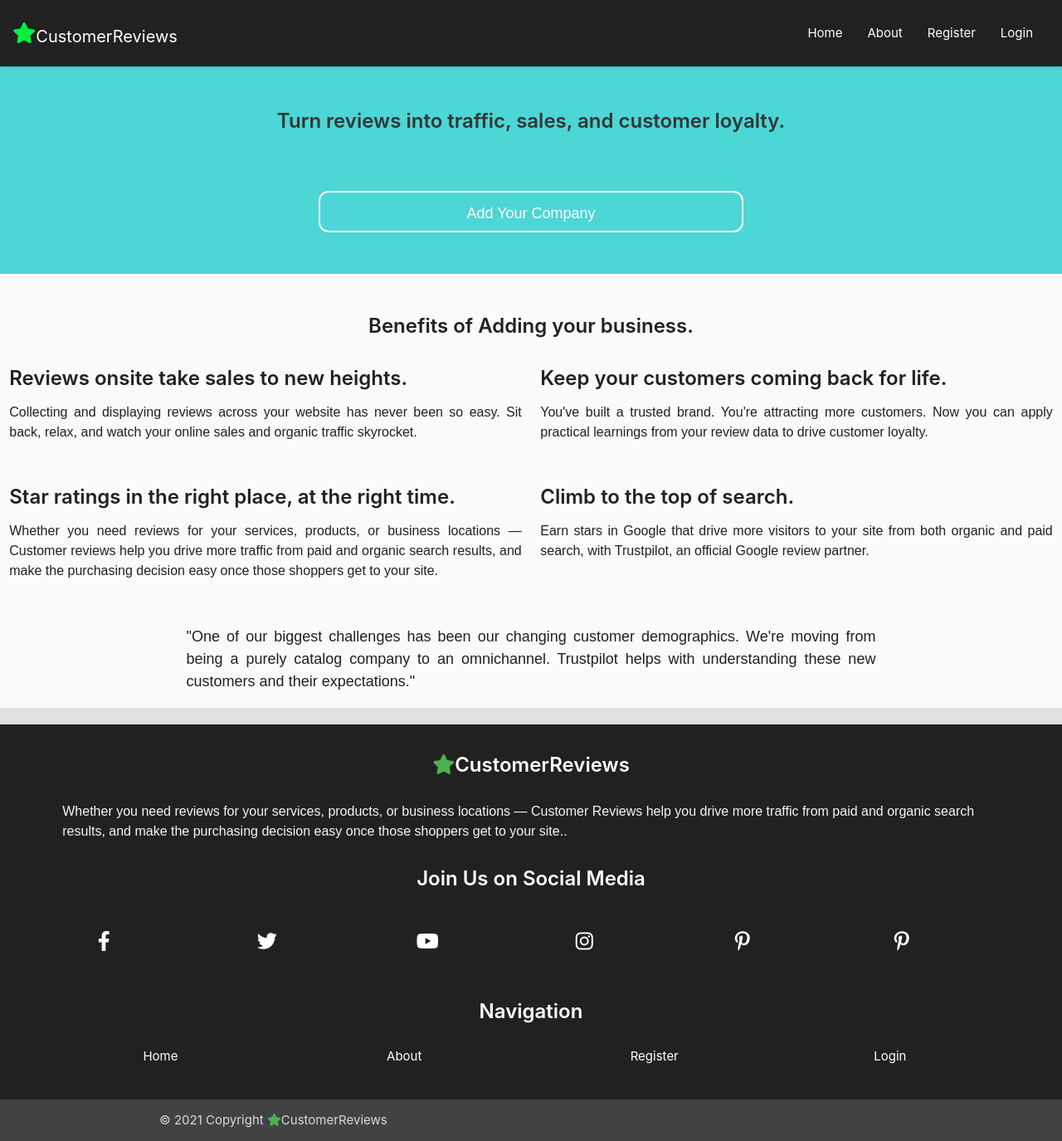
After one commit to uskawi/Customer_Reviews, a Flask app: page /for_business in a window 1280 px wide. The commit adds this page. Shown: the whole page at 83% size. Run offline with Flask 2, Linux system fonts and the light colour scheme; some libraries are stand-ins or nearby versions.

Commit message:
Add for_businesses page

```diff
--- a/app.py
+++ b/app.py
@@ -26,6 +26,11 @@ mongo = PyMongo(app)
 def home():
     users = mongo.db.users.find()
     return render_template("home.html", users=users)
+
+
+@app.route("/for_business")
+def for_business():
+    return render_template("for_business.html")
 
 
 @app.route("/register", methods=["GET", "POST"])
@@ -149,9 +154,7 @@ def add_review():
         flash("Review Added successfully.", "category1")
         return redirect(url_for("add_review"))
 
-
     return render_template("add_review.html")
-
 
 
 def time_to_string():
--- a/static/css/style.css
+++ b/static/css/style.css
@@ -318,7 +318,59 @@ nav ul li:hover {
     color: #0091EA;
 }
 
+/* for_business */
 
+.business-banner {
+    width: 100%;
+    height: 250px;
+    background-color: rgba(25, 211, 211, 0.74);
+    text-align: center;
+    color: rgb(51, 53, 52);
+}
+
+.for_business-heading {
+    width: 90%;
+    position: relative;
+    top: 35%;
+    left: 5%;
+}
+
+.business-banner h1 {
+    margin: 0;
+}
+
+/* Add a company */
+
+.Add_company {
+    width: 100%;
+    height: 100px;
+    text-align: center;
+    background-color: rgba(25, 211, 211, 0.74);
+}
+
+.add_company_wrapper {
+    width: 90%;
+    height: 50px;
+    color: #fff;
+    margin: 0 auto;
+    border: 2px solid #fff;
+    border-radius: 12px;
+    line-height: 50px;
+}
+
+.add_company_wrapper a {
+    color: #fff;
+    font-size: large;
+    font-family: Arial, Helvetica, sans-serif;
+}
+
+/* content-text */
+
+.content-text h2 {
+    margin-top: 0;
+    padding-top: 50px;
+    margin-bottom: 20px;
+}
 
 /* footer */
 
@@ -396,6 +448,12 @@ nav ul li:hover {
         display: none;
     }
 
+    /* for business */
+
+    .for_business-heading {
+        top: 20%;
+    }
+
 
 }
 
@@ -442,6 +500,25 @@ nav ul li:hover {
         font-size: 14px;
      }
 
+     /* (for business page) */
+
+     .business-banner {
+
+        height: 150px;
+    }
+
+     .add_company_wrapper {
+        width: 40%;
+    }
+
+    .content-text-item p {
+        text-align: justify;
+    }
+
+    .content-text-last p {
+        font-size: large;
+        text-align: justify;
+    }
 
 }
 
--- /dev/null
+++ b/templates/for_business.html
@@ -0,0 +1,50 @@
+{% extends "base.html" %}
+{% block content %}
+<div class="business-banner">
+    <div class="for_business-heading">
+        <h1>Turn reviews into traffic, sales, and customer loyalty.</h1>
+    </div>
+</div>
+<div class="Add_company">
+    <div class="add_company_wrapper">
+        <a href="{{ url_for('add_company')}}">Add Your Company</a>
+    </div>
+</div>
+<div class="content-text grey lighten-5">
+    <h2 class="center-align">Benefits of Adding your business.</h2>
+    <div class="row">
+        <div class="col s12 m6 content-text-item">
+            <h5>Reviews onsite take sales to new heights.</h5>
+            <p>Collecting and displaying reviews across your website has never been so easy. Sit back, relax, and watch
+                your online sales and organic traffic skyrocket.</p>
+        </div>
+        <div class="col s12 m6 content-text-item">
+            <h5>Keep your customers coming back for life.</h5>
+            <p>You've built a trusted brand. You're attracting more customers. Now you can apply practical learnings
+                from your review data to drive customer loyalty.</p>
+        </div>
+    </div>
+    <div class="row">
+        <div class="col s12 m6 content-text-item">
+            <h5>Star ratings in the right place, at the right time.</h5>
+            <p>Whether you need reviews for your services, products, or business locations — Customer reviews help
+                you drive more traffic from paid and organic search results, and make the purchasing decision easy
+                once those shoppers get to your site.</p>
+        </div>
+        <div class="col s12 m6  content-text-item">
+            <h5>Climb to the top of search.</h5>
+            <p> Earn stars in Google that drive more visitors to your site from both organic and paid search, with
+                Trustpilot, an official Google review partner.</p>
+        </div>
+    </div>
+    <div class="row">
+        <div class="col s11 m8 offset-s1 offset-m2 content-text-last">
+            <p>"One of our biggest challenges has been our changing customer demographics. We're moving from being a purely catalog company to an omnichannel. Trustpilot helps with understanding these new customers and their expectations."</p>
+        </div>
+    </div>
+
+
+</div>
+
+
+{% endblock %}
```
